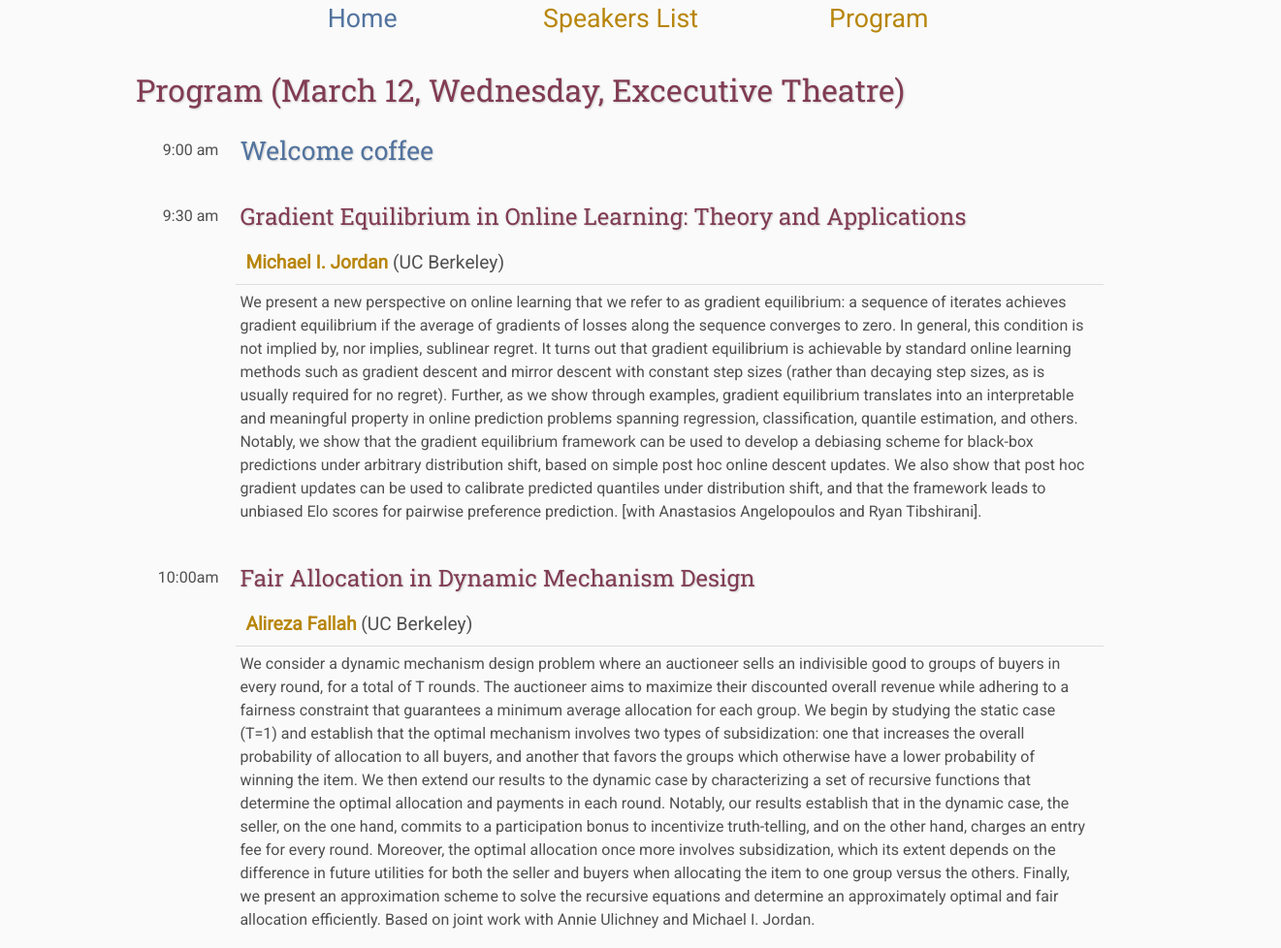
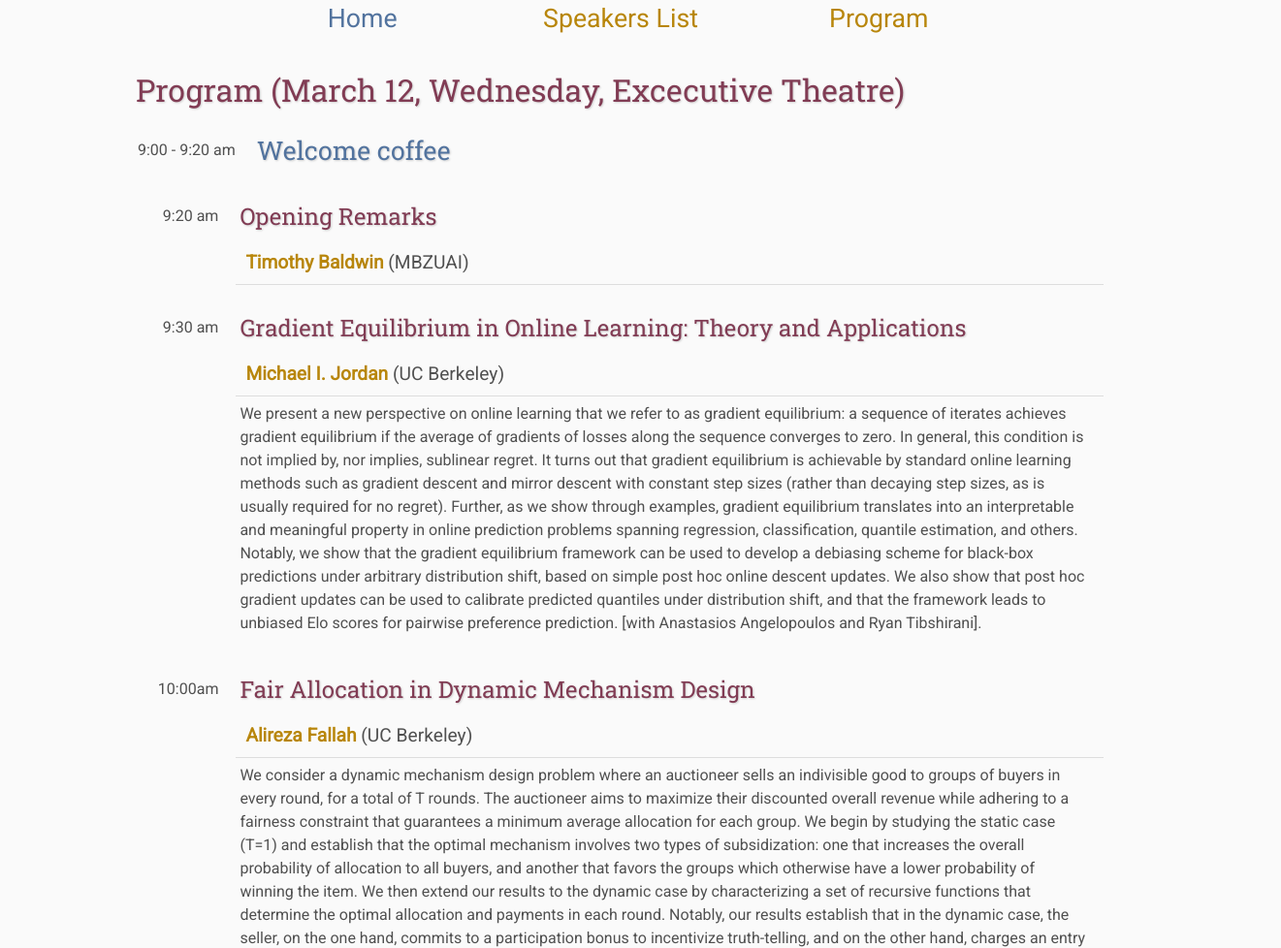
Before and after one commit to mbzuai-hiring/mbzuai-hiring.github.io, a plain HTML site: page day1.html in a window 1280 px wide. Shown: the part 623-1601 px from the top of the page at 97% size, 1321 px wide, since content can reach past the window. Drawn offline with Linux system fonts and the light colour scheme.

Commit message:
update talk

```diff
--- a/day1.html
+++ b/day1.html
@@ -53,7 +53,7 @@
     <table id="Eric Xing">
         <tbody><tr class="speaker">
             <td class="date" rowspan="3">
-                9:00 am
+                9:00 - 9:20 am
             </td>
             <td class="title-special">
                 Welcome coffee
@@ -64,6 +64,22 @@
                 <a href="https://mbzuai.ac.ae/study/faculty/professor-eric-xing/"><b>Eric Xing</b></a> (MBZUAI)
             </td>
         </tr> -->
+    </tbody></table>
+
+    <table id="Tim Baldwin">
+        <tbody><tr>
+            <td class="date" rowspan="3">
+                9:20 am
+            </td>
+            <td class="title">
+                Opening Remarks
+            </td>
+        </tr>
+        <tr>
+            <td class="speaker">
+                <a href="https://mbzuai.ac.ae/study/faculty/timothy-baldwin/"><b>Timothy Baldwin</b></a> (MBZUAI)
+            </td>
+        </tr>
     </tbody></table>
 
     <table id="Michael I. Jordan">
@@ -294,7 +310,7 @@
         </tr>
         <tr>
             <td class="speaker">
-                TBA
+                Michael I. Jordan, Ian Waudby-Smith, Fakhri Karray, Michalis Vazirgiannis, Martin Takac, Samuel Horvath, Mingming Gong
             </td>
         </tr>
     </tbody></table>
```
